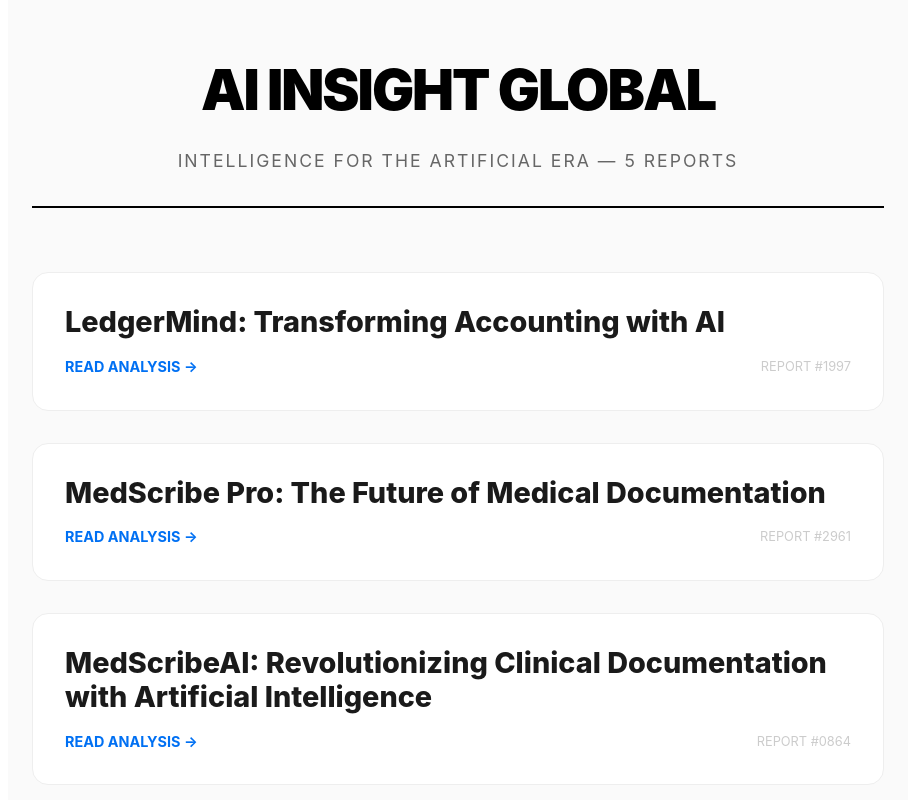
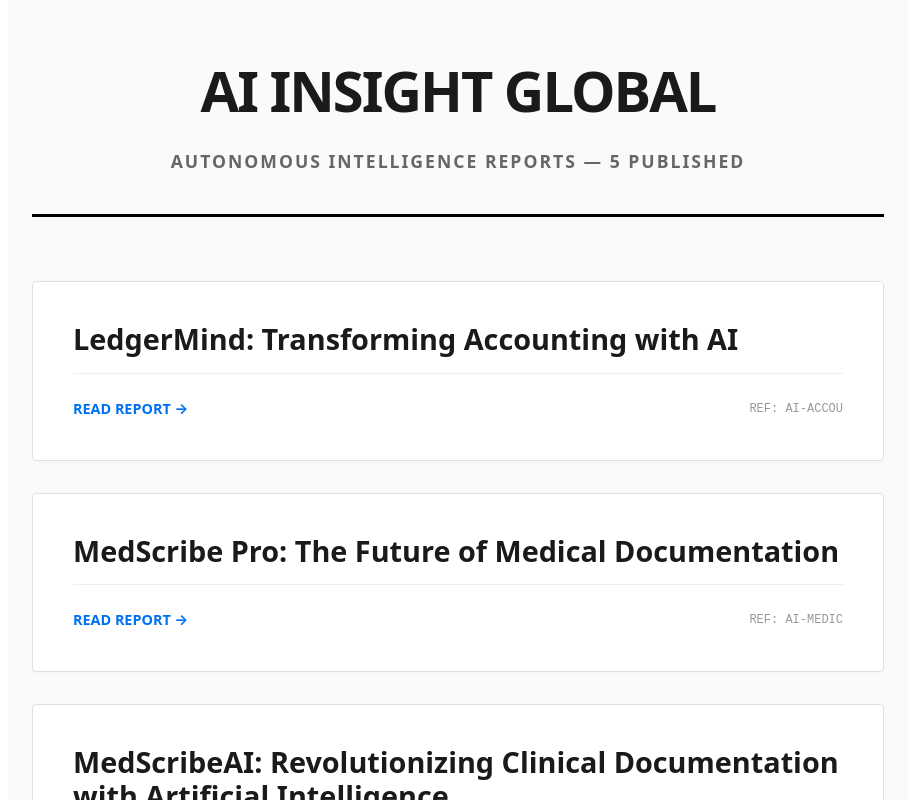
Before and after one commit to smart-guidance-lab/ai-review-site, a Next.js app: page / in a window 1280 px wide. Shown: the top 800 px of the page, without its empty margins (182-1097 px from the left). Built offline with nearby package versions, Linux system fonts and the light colour scheme.

Commit message:
Refactor article loading with error handling

```diff
--- a/app/page.tsx
+++ b/app/page.tsx
@@ -2,52 +2,71 @@ import Link from 'next/link';
 import fs from 'fs';
 import path from 'path';
 
-export const revalidate = 0; // 常に最新を反映
+export const revalidate = 0;
 
 export default function Home() {
   const blogDir = path.join(process.cwd(), 'content', 'posts');
   let articles = [];
 
   if (fs.existsSync(blogDir)) {
+    try {
       const files = fs.readdirSync(blogDir).filter(file => file.endsWith('.md'));
 
       articles = files.map(file => {
+        try {
           const slug = file.replace('.md', '');
-      const content = fs.readFileSync(path.join(blogDir, file), 'utf8');
+          const filePath = path.join(blogDir, file);
+          const content = fs.readFileSync(filePath, 'utf8') || '';
+
+          // タイトルの抽出
           const titleMatch = content.match(/^#\s+(.*)/m);
           const displayTitle = titleMatch ? titleMatch[1] : slug.replace(/-/g, ' ').toUpperCase();
-      const timestamp = parseInt(file.split('-').pop() || '0');
+
+          // タイムスタンプの安全な抽出
+          const parts = slug.split('-');
+          const lastPart = parts[parts.length - 1];
+          const timestamp = /^\d+$/.test(lastPart) ? parseInt(lastPart) : 0;
 
           return { slug, displayTitle, timestamp };
-    }).sort((a, b) => b.timestamp - a.timestamp);
+        } catch (e) {
+          console.error("Single file processing error:", e);
+          return null; // 壊れたファイルは無視
+        }
+      }).filter(a => a !== null).sort((a, b) => b.timestamp - a.timestamp);
+    } catch (e) {
+      console.error("Directory reading error:", e);
+    }
   }
 
   return (
-    <main style={{ padding: '3rem 1.5rem', maxWidth: '900px', margin: '0 auto', fontFamily: '"Inter", system-ui, sans-serif', backgroundColor: '#fafafa', minHeight: '100vh' }}>
-      <header style={{ textAlign: 'center', marginBottom: '4rem', borderBottom: '2px solid #000', paddingBottom: '2rem' }}>
-        <h1 style={{ fontSize: '3.5rem', fontWeight: '900', letterSpacing: '-2px', margin: 0, color: '#000' }}>AI INSIGHT GLOBAL</h1>
-        <p style={{ fontSize: '1.1rem', color: '#666', marginTop: '1rem', textTransform: 'uppercase', letterSpacing: '2px' }}>
-          Intelligence for the Artificial Era — {articles.length} Reports
+    <main style={{ padding: '3rem 1.5rem', maxWidth: '900px', margin: '0 auto', fontFamily: 'system-ui, -apple-system, sans-serif', backgroundColor: '#fafafa', minHeight: '100vh', color: '#1a1a1a' }}>
+      <header style={{ textAlign: 'center', marginBottom: '4rem', borderBottom: '3px solid #000', paddingBottom: '2.5rem' }}>
+        <h1 style={{ fontSize: 'clamp(2rem, 8vw, 3.5rem)', fontWeight: '900', letterSpacing: '-2px', margin: 0 }}>AI INSIGHT GLOBAL</h1>
+        <p style={{ fontSize: '1.1rem', color: '#666', marginTop: '1rem', textTransform: 'uppercase', letterSpacing: '2px', fontWeight: 'bold' }}>
+          Autonomous Intelligence Reports — {articles.length} Published
         </p>
       </header>
 
       <div style={{ display: 'grid', gap: '2rem' }}>
-        {articles.map(article => (
+        {articles.length === 0 ? (
+          <p style={{ textAlign: 'center', color: '#999' }}>Initializing intelligence feed...</p>
+        ) : (
+          articles.map(article => (
             <Link key={article.slug} href={`/blog/${article.slug}`} style={{ textDecoration: 'none', color: 'inherit' }}>
-            <section style={{ backgroundColor: '#fff', padding: '2rem', borderRadius: '16px', border: '1px solid #eee', transition: 'transform 0.2s, box-shadow 0.2s', cursor: 'pointer' }}
-              onMouseOver={(e) => { e.currentTarget.style.transform = 'translateY(-4px)'; e.currentTarget.style.shadow = '0 10px 30px rgba(0,0,0,0.1)'; }}>
-              <h2 style={{ fontSize: '1.8rem', fontWeight: '800', margin: '0 0 1rem 0', color: '#1a1a1a', lineHeight: '1.2' }}>{article.displayTitle}</h2>
-              <div style={{ display: 'flex', alignItems: 'center', justifyContent: 'space-between' }}>
-                <span style={{ color: '#0070f3', fontWeight: 'bold', fontSize: '0.9rem' }}>READ ANALYSIS &rarr;</span>
-                <span style={{ color: '#ccc', fontSize: '0.8rem' }}>REPORT #{article.slug.split('-').pop()?.slice(-4)}</span>
+              <section style={{ backgroundColor: '#fff', padding: '2.5rem', borderRadius: '4px', border: '1px solid #e0e0e0', cursor: 'pointer', boxShadow: '0 2px 4px rgba(0,0,0,0.02)' }}>
+                <h2 style={{ fontSize: '1.8rem', fontWeight: '800', margin: '0 0 1rem 0', lineHeight: '1.2' }}>{article.displayTitle}</h2>
+                <div style={{ display: 'flex', alignItems: 'center', justifyContent: 'space-between', borderTop: '1px solid #eee', paddingTop: '1.5rem' }}>
+                  <span style={{ color: '#0070f3', fontWeight: 'bold', fontSize: '0.9rem' }}>READ REPORT &rarr;</span>
+                  <span style={{ color: '#999', fontSize: '0.75rem', fontFamily: 'monospace' }}>REF: {article.slug.slice(0, 8).toUpperCase()}</span>
                 </div>
               </section>
             </Link>
-        ))}
+          ))
+        )}
       </div>
 
-      <footer style={{ marginTop: '6rem', textAlign: 'center', borderTop: '1px solid #eee', paddingTop: '3rem' }}>
-        <p style={{ color: '#999', fontSize: '0.9rem' }}>&copy; 2026 AI Insight Global. Content generated via autonomous intelligence.</p>
+      <footer style={{ marginTop: '8rem', textAlign: 'center', color: '#999', fontSize: '0.85rem', paddingBottom: '4rem' }}>
+        &copy; 2026 AI Insight Global. All reports generated via GPT-4o autonomous protocols.
       </footer>
     </main>
   );
```
Lines whose indentation alone changed are shown as unchanged.
